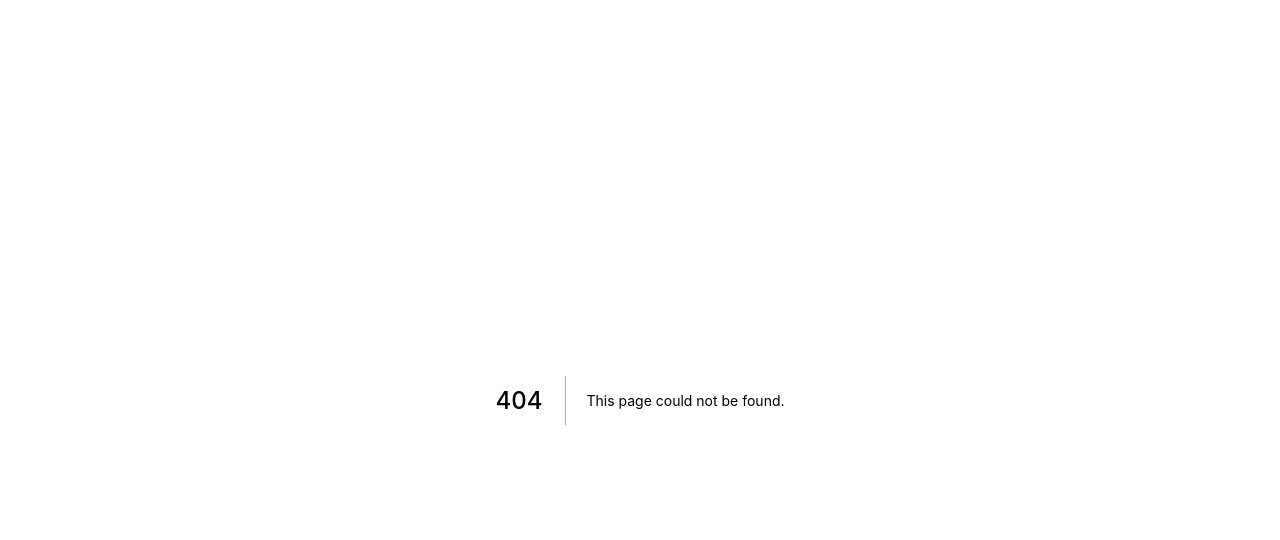
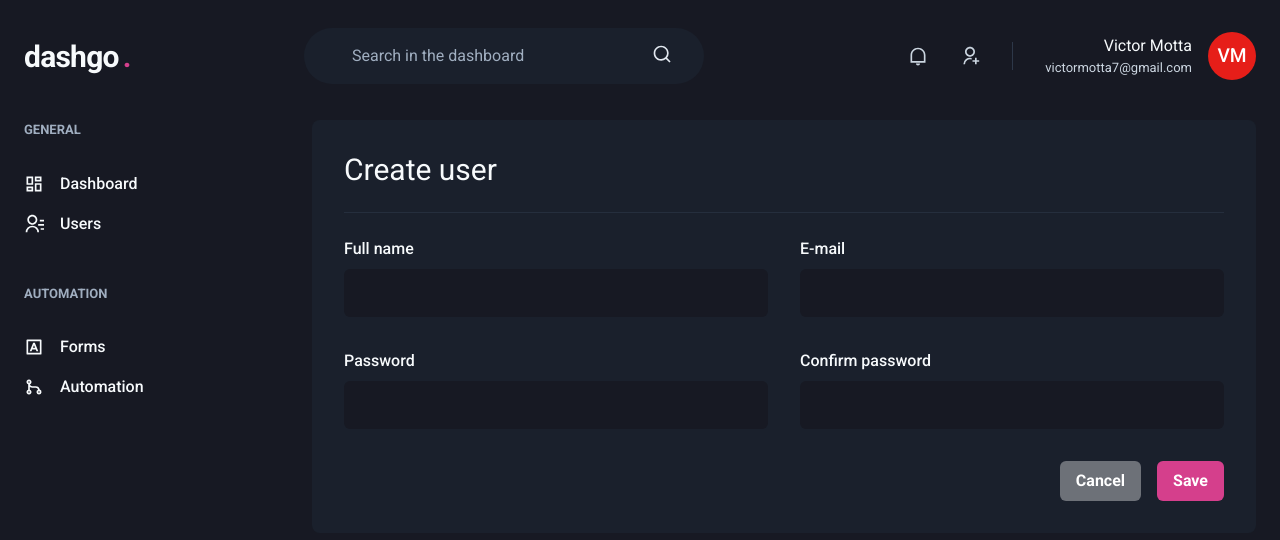
Before and after one commit to mottapng/next-dashboard, a Next.js app: page /users/create in a window 1280 px wide. Before the commit this address had no page. Shown: the top 540 px of the page. Built offline with nearby package versions, Linux system fonts and the light colour scheme.

Commit message:
create user page

```diff
--- /dev/null
+++ b/src/pages/users/create.tsx
@@ -0,0 +1,42 @@
+import { Box, Button, Divider, Flex, Heading, HStack, SimpleGrid, VStack } from "@chakra-ui/react"
+import { Input } from "../../components/Form/Input"
+import { Header } from "../../components/Header"
+import { Sidebar } from "../../components/Sidebar"
+
+const CreateUser = () => {
+  return (
+    <Box>
+      <Header />
+
+      <Flex w="100%" my="6" maxWidth={1480} mx="auto" px="6">
+        <Sidebar />
+
+        <Box flex="1" borderRadius={8} bg="gray.800" p="8">
+          <Heading size="lg" fontWeight="normal">Create user</Heading>
+          <Divider my="6" borderColor="gray.700" />
+
+          <VStack spacing="8">
+            <SimpleGrid minChildWidth="240px" spacing="8" w="100%">
+              <Input name="name" label="Full name" />
+              <Input name="email" label="E-mail" />
+            </SimpleGrid>
+
+            <SimpleGrid minChildWidth="240px" spacing="8" w="100%">
+              <Input name="password" type="password" label="Password" />
+              <Input name="password_confirmation" type="password" label="Confirm password" />
+            </SimpleGrid>
+          </VStack>
+
+          <Flex mt="8" justify="flex-end">
+            <HStack spacing="4">
+              <Button colorScheme="whiteAlpha">Cancel</Button>
+              <Button colorScheme="pink">Save</Button>
+            </HStack>
+          </Flex>
+        </Box>
+      </Flex>
+    </Box>
+  )
+}
+
+export default CreateUser
```
